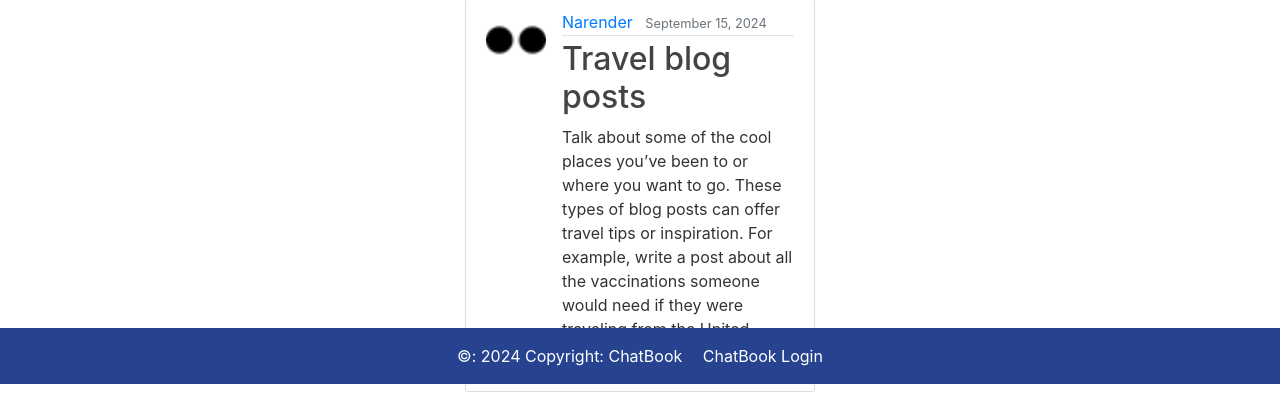
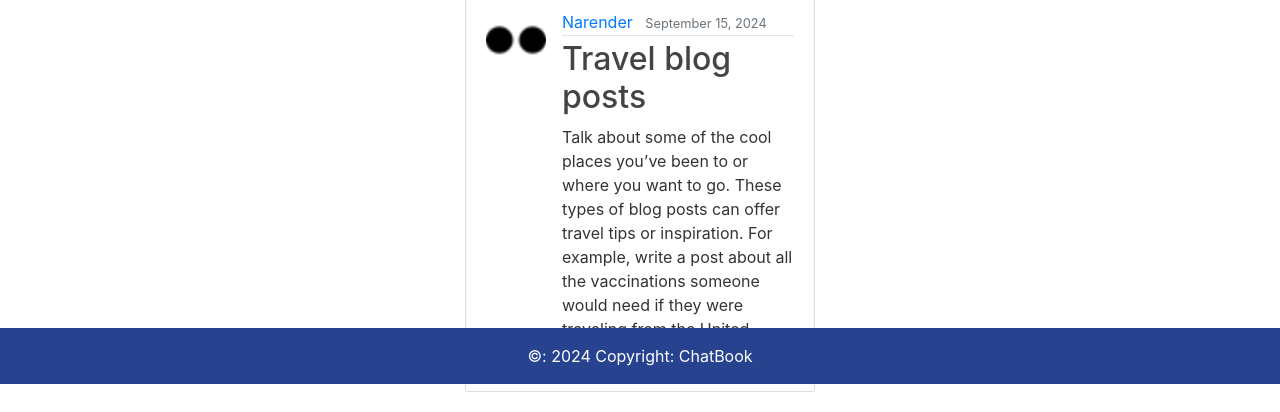
Before and after one commit to PPP-K/ChatBook, a Django app: page / in a window 1280 px wide. Shown: the part 416-828 px from the top of the page. Run offline with Django 5.2, Linux system fonts and the light colour scheme; a user stored in the database is signed in; data comes from the database, SQL or seed files in the repository; some libraries are stand-ins or nearby versions.

Commit message:
add files

```diff
--- a/blog/templates/blog/base.html
+++ b/blog/templates/blog/base.html
@@ -115,7 +115,6 @@
 <footer class="page-footer font-small text-white fixed-bottom" style="background-color: #274390">
   <div class= "footer-copyright text-center py-3">&copy: 2024 Copyright:
       <a herf="https://localhost:8000">ChatBook</a>
-      <a class="ml-3"herf="#" >ChatBook Login</a>
   </div>
 </footer>
 
```
